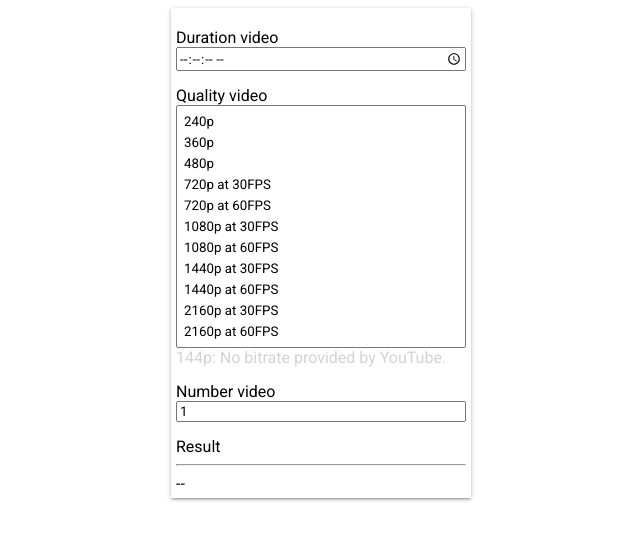
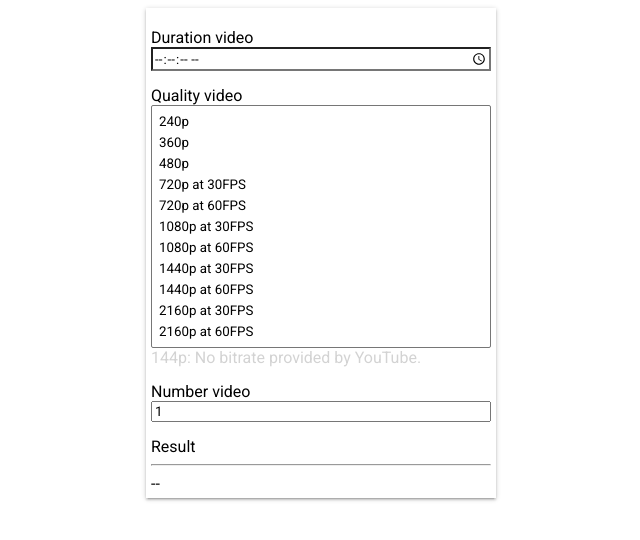
Before and after one commit to viniceosm/data-usage-yt, a plain HTML site: page index.html in a window 1280 px wide. Shown: the whole page, without its empty margins (319-959 px from the left). Drawn offline with Linux system fonts and the light colour scheme.

Commit message:
Changed style

```diff
--- a/index.html
+++ b/index.html
@@ -25,6 +25,8 @@
 }
 #quality-video {
 	overflow-y: hidden;
+}
+#quality-video, #duration-video {
 	background: white;
 }
 .b-12 {
@@ -34,7 +36,7 @@
 }
 #mybox {
 	margin: auto;
-	width: 300px;
+	width: 350px;
 }
 
 #mybox input, #mybox select {
```
